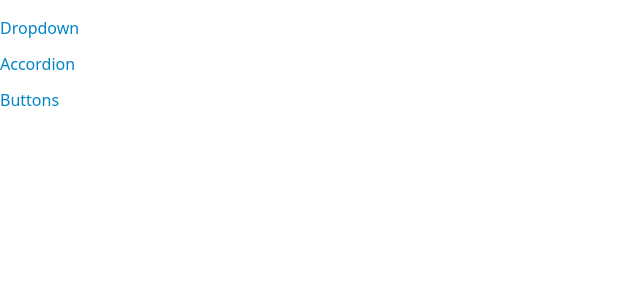
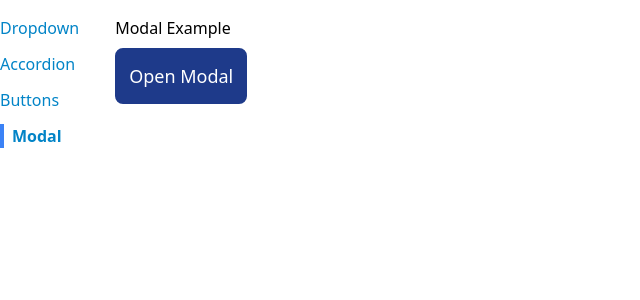
Before and after one commit to craigbauerwebdev/component-library, a React (Create React App) app: page /modal in a window 1280 px wide. Shown: the top 300 px of the page, without its empty margins (0-640 px from the left). Built offline with nearby package versions, Linux system fonts and the light colour scheme.

Commit message:
basic modal implementation

```diff
--- a/src/App.js
+++ b/src/App.js
@@ -1,7 +1,8 @@
 import ButtonPage from "./Pages/ButtonPage";
 import AccordionPage from "./Pages/AccordionPage";
 import DropdownPage from "./Pages/DropdownPage";
-import Link from "./Navigation/Link/Link";
+import ModalPage from "./Pages/ModalPage";
+//import Link from "./Navigation/Link/Link";
 import Route from "./Navigation/Route";
 import Sidebar from "./Components/Sidebar/Sidebar";
 
@@ -19,6 +20,9 @@ function App() {
         <Route path="/buttons">
           <ButtonPage />
         </Route>
+        <Route path="/modal">
+          <ModalPage />
+        </Route>
       </div>
     </div>
   );
--- /dev/null
+++ b/src/Components/Modal/Modal.js
@@ -0,0 +1,18 @@
+//import Link from "../../Navigation/Link/Link";
+//import { useEffect, useState } from "react";
+function Modal({ closeModal }) {
+  const handleCloseModal = () => {
+    closeModal();
+  };
+  return (
+    <>
+      <div className="modal"></div>
+      <div className="innerModal">
+        <div onClick={handleCloseModal}>&times;</div>
+        <div>inner modal</div>
+      </div>
+    </>
+  );
+}
+
+export default Modal;
--- a/src/Components/Sidebar/Sidebar.js
+++ b/src/Components/Sidebar/Sidebar.js
@@ -5,6 +5,7 @@ function Sidebar() {
     { label: "Dropdown", path: "/" },
     { label: "Accordion", path: "/accordion" },
     { label: "Buttons", path: "/buttons" },
+    { label: "Modal", path: "/modal" },
   ];
   const renderedLinks = Links.map((link) => {
     return (
--- /dev/null
+++ b/src/Pages/ModalPage.js
@@ -0,0 +1,24 @@
+import { useState } from "react";
+import Button from "../Components/UI/Buttons/Button";
+import Modal from "../Components/Modal/Modal";
+
+function ModalPage() {
+  const [showModal, setShowModal] = useState(false);
+  const handleModalClick = () => {
+    setShowModal(true);
+  };
+  const closeModal = () => {
+    setShowModal(false);
+  };
+  return (
+    <div className="page">
+      <h1>Modal Example</h1>
+      <Button primary rounded className="mb-20" onClick={handleModalClick}>
+        Open Modal
+      </Button>
+      {showModal && <Modal showModal={showModal} closeModal={closeModal} />}
+    </div>
+  );
+}
+
+export default ModalPage;
--- a/src/css/index.css
+++ b/src/css/index.css
@@ -37,3 +37,21 @@ button > svg {
   margin-bottom: 50px;
   padding-bottom: 50px;
 }
+
+.modal {
+  position: fixed;
+  top: 0;
+  right: 0;
+  bottom: 0;
+  left: 0;
+  background: rgba(0, 0, 0, 0.9);
+}
+
+.innerModal {
+  position: fixed;
+  top: 50%;
+  left: 50%;
+  transform: translate(-50%, -50%);
+  background: #fff;
+  padding: 30px;
+}
```
